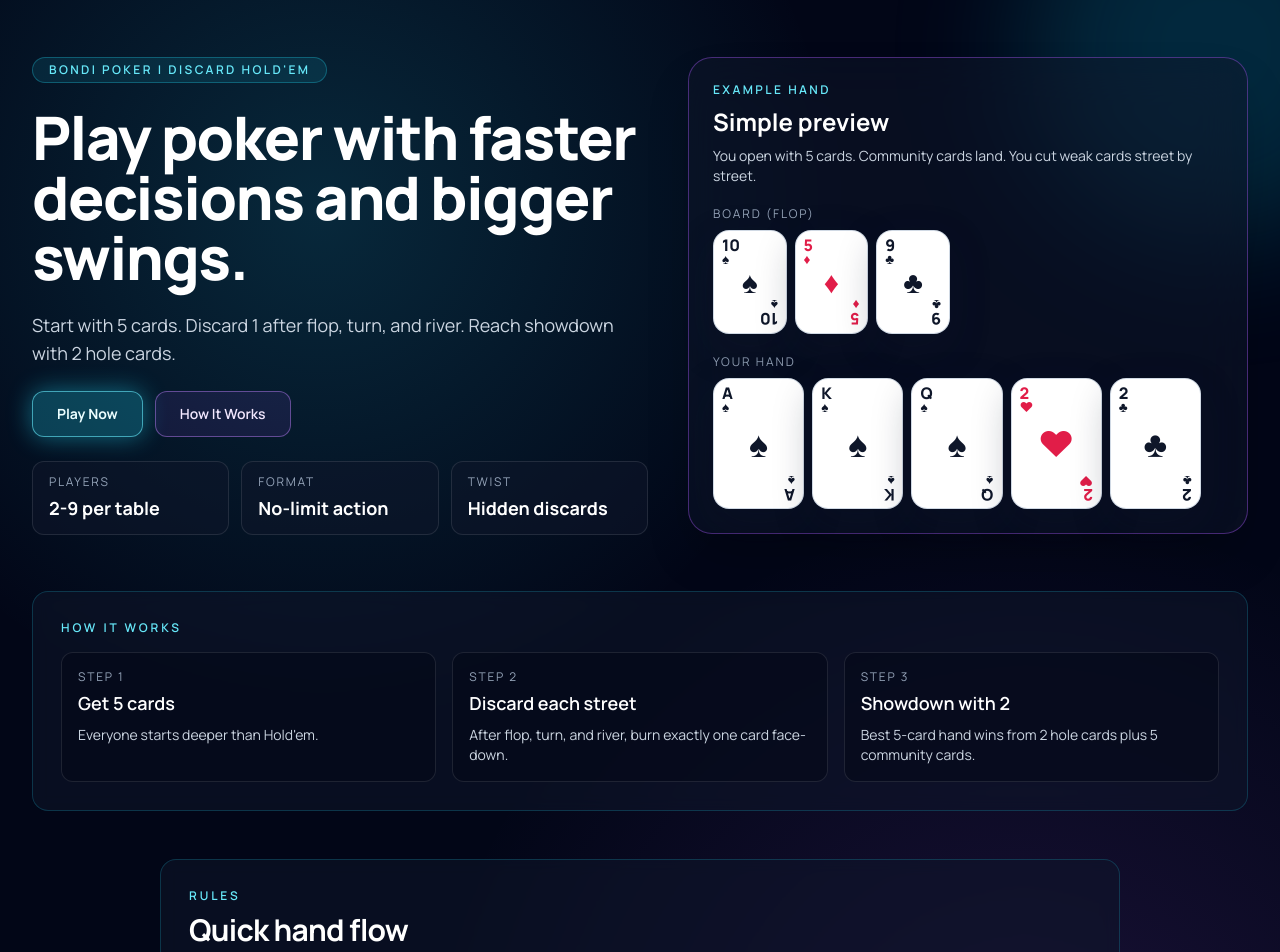
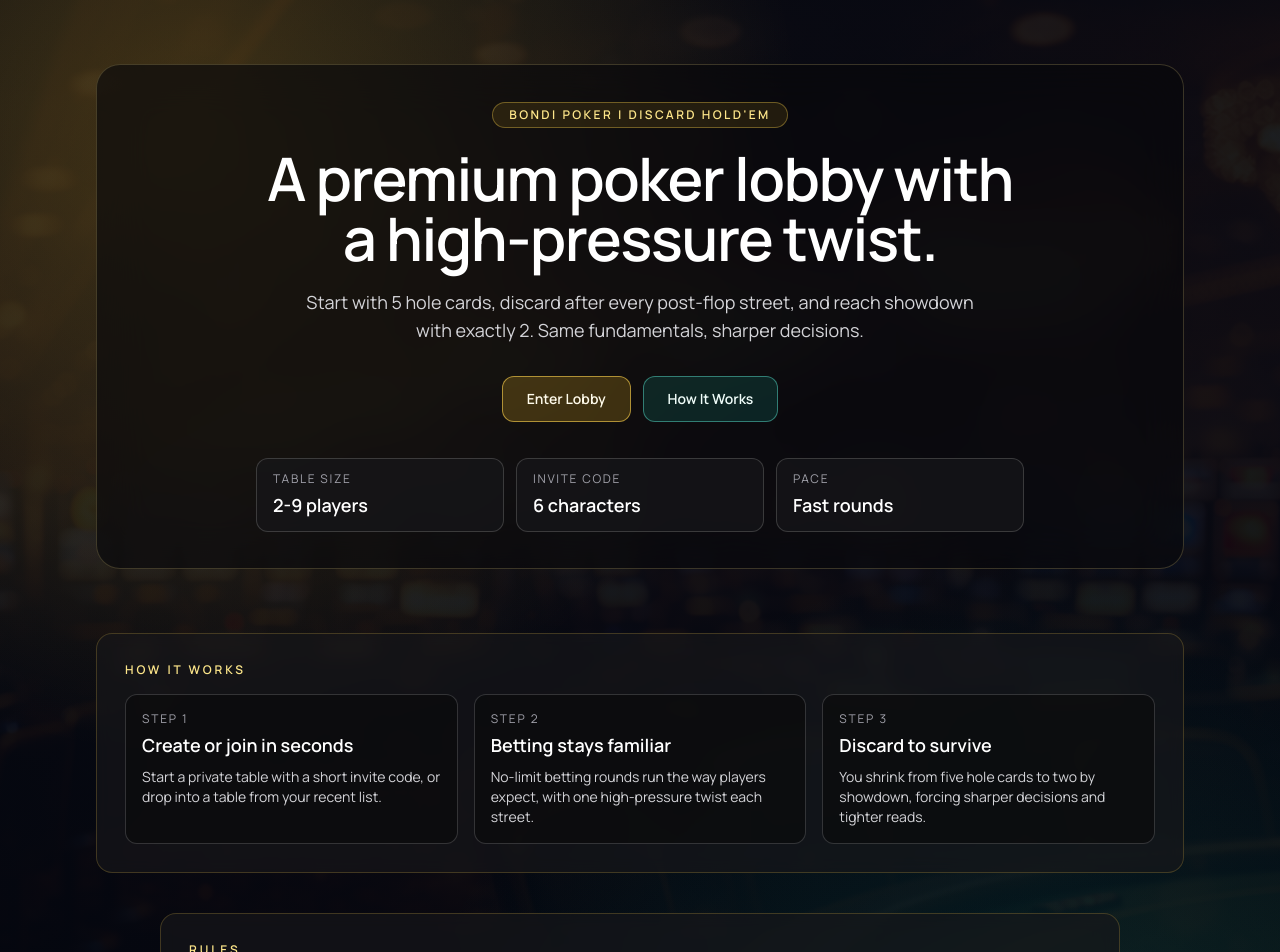
Before and after one commit to alexpiatek/PDH, a Next.js app in the folder apps/web/: page / in a window 1280 px wide. Shown: the top 952 px of the page. Built offline with nearby package versions, Linux system fonts and the light colour scheme.

Commit message:
feat(web): re-theme landing page to match lobby style

```diff
--- a/apps/web/components/HeroSection.tsx
+++ b/apps/web/components/HeroSection.tsx
@@ -1,226 +1,122 @@
-type Suit = 'S' | 'H' | 'D' | 'C';
-
-type PokerCard = {
-  id: string;
-  rank: string;
-  suit: Suit;
-};
-
-type CardProps = {
-  card: PokerCard;
-  compact?: boolean;
-};
-
-const HERO_HAND: PokerCard[] = [
-  { id: 'AS', rank: 'A', suit: 'S' },
-  { id: 'KS', rank: 'K', suit: 'S' },
-  { id: 'QS', rank: 'Q', suit: 'S' },
-  { id: '2H', rank: '2', suit: 'H' },
-  { id: '2C', rank: '2', suit: 'C' },
-];
-
-const FLOP: PokerCard[] = [
-  { id: '10S', rank: '10', suit: 'S' },
-  { id: '5D', rank: '5', suit: 'D' },
-  { id: '9C', rank: '9', suit: 'C' },
-];
-
 const RULES = [
-  '2-9 players, standard 52-card deck.',
-  'Every player starts with 5 private cards.',
+  '2-9 players at each table.',
+  'Deal 5 private cards to every active player.',
   'After flop, turn, and river, each player discards exactly 1 card.',
-  'Showdown uses exactly 2 hole cards and 5 community cards.',
-  'Discards stay hidden for the full hand.',
+  'Discards remain hidden until the hand ends.',
+  'Showdown uses exactly 2 hole cards plus 5 board cards.',
 ] as const;
 
-const SUIT_SYMBOL: Record<Suit, string> = {
-  S: '♠',
-  H: '♥',
-  D: '♦',
-  C: '♣',
-};
+const FLOW = [
+  {
+    title: 'Create or join in seconds',
+    body: 'Start a private table with a short invite code, or drop into a table from your recent list.',
+  },
+  {
+    title: 'Betting stays familiar',
+    body: 'No-limit betting rounds run the way players expect, with one high-pressure twist each street.',
+  },
+  {
+    title: 'Discard to survive',
+    body: 'You shrink from five hole cards to two by showdown, forcing sharper decisions and tighter reads.',
+  },
+] as const;
 
-const SUIT_COLOR: Record<Suit, string> = {
-  S: 'text-slate-900',
-  C: 'text-slate-900',
-  H: 'text-rose-600',
-  D: 'text-rose-600',
-};
-
-function Card({ card, compact = false }: CardProps) {
-  const suitSymbol = SUIT_SYMBOL[card.suit];
-  const suitColor = SUIT_COLOR[card.suit];
-
-  return (
-    <div
-      className={[
-        'relative rounded-2xl border border-slate-300/90 bg-white text-slate-900 shadow-[0_14px_38px_rgba(15,23,42,0.28)]',
-        compact
-          ? 'h-[5.8rem] w-[4.15rem] sm:h-[6.5rem] sm:w-[4.6rem]'
-          : 'h-[7.2rem] w-[5rem] sm:h-[8.2rem] sm:w-[5.7rem]',
-      ].join(' ')}
-    >
-      <div
-        className={[
-          'absolute left-2 top-1.5 text-[1rem] leading-none font-extrabold',
-          suitColor,
-        ].join(' ')}
-      >
-        <div>{card.rank}</div>
-        <div className="text-[0.85rem]">{suitSymbol}</div>
-      </div>
-
-      <div
-        className={[
-          'absolute left-1/2 top-1/2 -translate-x-1/2 -translate-y-1/2 font-black leading-none',
-          compact ? 'text-3xl' : 'text-4xl',
-          suitColor,
-        ].join(' ')}
-      >
-        {suitSymbol}
-      </div>
-
-      <div
-        className={[
-          'absolute bottom-1.5 right-2 rotate-180 text-[1rem] leading-none font-extrabold',
-          suitColor,
-        ].join(' ')}
-      >
-        <div>{card.rank}</div>
-        <div className="text-[0.85rem]">{suitSymbol}</div>
-      </div>
-    </div>
-  );
-}
+const STATS = [
+  { label: 'Table Size', value: '2-9 players' },
+  { label: 'Invite Code', value: '6 characters' },
+  { label: 'Pace', value: 'Fast rounds' },
+] as const;
 
 export default function HeroSection() {
   return (
-    <section className="relative isolate overflow-hidden bg-slate-950 text-slate-100">
+    <section className="relative isolate overflow-hidden text-zinc-100">
       <div className="pointer-events-none absolute inset-0">
-        <div className="absolute -top-36 right-[-8rem] h-[24rem] w-[24rem] rounded-full bg-cyan-500/20 blur-3xl" />
-        <div className="absolute -bottom-44 left-[-7rem] h-[22rem] w-[22rem] rounded-full bg-purple-500/20 blur-3xl" />
-        <div className="absolute inset-0 bg-[radial-gradient(circle_at_25%_15%,rgba(34,211,238,0.17),transparent_34%),radial-gradient(circle_at_80%_80%,rgba(168,85,247,0.15),transparent_40%)]" />
+        <div
+          className="absolute inset-0 bg-cover bg-center opacity-35"
+          style={{ backgroundImage: "url('/Casino floor background.png')" }}
+        />
+        <div className="absolute inset-0 bg-[radial-gradient(circle_at_15%_10%,rgba(251,191,36,0.22),transparent_36%),radial-gradient(circle_at_82%_85%,rgba(20,184,166,0.16),transparent_42%),linear-gradient(180deg,rgba(6,10,20,0.72),rgba(3,6,14,0.92))]" />
       </div>
 
-      <div className="relative mx-auto max-w-7xl px-4 py-14 sm:px-6 lg:px-8">
-        <div className="grid items-center gap-10 lg:grid-cols-[1.1fr_1fr]">
-          <div className="space-y-6">
-            <p className="inline-flex items-center rounded-full border border-cyan-400/30 bg-cyan-400/10 px-4 py-1 text-xs font-semibold uppercase tracking-[0.2em] text-cyan-300">
+      <div className="relative mx-auto max-w-6xl px-4 py-16 sm:px-6 lg:px-8">
+        <div className="rounded-3xl border border-amber-200/20 bg-zinc-950/65 p-6 text-center backdrop-blur-xl sm:p-9">
+          <p className="inline-flex items-center rounded-full border border-amber-300/35 bg-amber-400/10 px-4 py-1 text-xs font-semibold uppercase tracking-[0.2em] text-amber-200">
             Bondi Poker | Discard Hold&apos;em
           </p>
 
-            <h1 className="max-w-2xl text-4xl font-black leading-[0.95] tracking-tight text-white sm:text-5xl lg:text-6xl">
-              Play poker with faster decisions and bigger swings.
+          <h1 className="mx-auto mt-5 max-w-3xl font-[var(--font-display)] text-4xl font-semibold leading-[0.95] tracking-tight text-white sm:text-5xl lg:text-6xl">
+            A premium poker lobby with a high-pressure twist.
           </h1>
 
-            <p className="max-w-2xl text-base text-slate-300 sm:text-lg">
-              Start with 5 cards. Discard 1 after flop, turn, and river. Reach showdown with 2
-              hole cards.
+          <p className="mx-auto mt-5 max-w-2xl text-base text-zinc-300 sm:text-lg">
+            Start with 5 hole cards, discard after every post-flop street, and reach showdown with
+            exactly 2. Same fundamentals, sharper decisions.
           </p>
 
-            <div className="flex flex-wrap gap-3">
+          <div className="mt-8 flex flex-wrap justify-center gap-3">
             <a
               href="/play"
-                className="inline-flex items-center justify-center rounded-xl border border-cyan-300/60 bg-cyan-400/25 px-6 py-3 text-sm font-bold text-cyan-50 shadow-[0_0_24px_rgba(34,211,238,0.45)] transition hover:shadow-[0_0_34px_rgba(34,211,238,0.65)]"
+              className="inline-flex items-center justify-center rounded-xl border border-amber-300/60 bg-amber-400/20 px-6 py-3 text-sm font-semibold text-amber-50 transition hover:bg-amber-400/30"
             >
-                Play Now
+              Enter Lobby
             </a>
             <a
               href="#how-it-works"
-                className="inline-flex items-center justify-center rounded-xl border border-purple-400/45 bg-purple-500/10 px-6 py-3 text-sm font-semibold text-purple-100 transition hover:bg-purple-500/20"
+              className="inline-flex items-center justify-center rounded-xl border border-teal-300/45 bg-teal-500/15 px-6 py-3 text-sm font-semibold text-teal-50 transition hover:bg-teal-500/25"
             >
               How It Works
             </a>
           </div>
 
-            <div className="grid max-w-2xl gap-3 sm:grid-cols-3">
-              <div className="rounded-xl border border-white/10 bg-slate-900/55 px-4 py-3">
-                <p className="text-xs uppercase tracking-[0.14em] text-slate-400">Players</p>
-                <p className="mt-1 text-lg font-bold text-white">2-9 per table</p>
+          <div className="mx-auto mt-9 grid max-w-3xl gap-3 sm:grid-cols-3">
+            {STATS.map((item) => (
+              <div
+                key={item.label}
+                className="rounded-xl border border-zinc-300/20 bg-zinc-900/70 px-4 py-3 text-left"
+              >
+                <p className="text-xs uppercase tracking-[0.14em] text-zinc-400">{item.label}</p>
+                <p className="mt-1 text-lg font-semibold text-white">{item.value}</p>
               </div>
-              <div className="rounded-xl border border-white/10 bg-slate-900/55 px-4 py-3">
-                <p className="text-xs uppercase tracking-[0.14em] text-slate-400">Format</p>
-                <p className="mt-1 text-lg font-bold text-white">No-limit action</p>
-              </div>
-              <div className="rounded-xl border border-white/10 bg-slate-900/55 px-4 py-3">
-                <p className="text-xs uppercase tracking-[0.14em] text-slate-400">Twist</p>
-                <p className="mt-1 text-lg font-bold text-white">Hidden discards</p>
+            ))}
           </div>
         </div>
       </div>
 
-          <div className="rounded-3xl border border-purple-500/40 bg-slate-900/50 p-5 shadow-2xl backdrop-blur-xl sm:p-6">
-            <p className="text-xs font-semibold uppercase tracking-[0.2em] text-cyan-300">
-              Example Hand
-            </p>
-            <h2 className="mt-2 text-2xl font-bold text-white">Simple preview</h2>
-            <p className="mt-2 text-sm text-slate-300">
-              You open with 5 cards. Community cards land. You cut weak cards street by street.
-            </p>
-
-            <div className="mt-5">
-              <p className="text-xs uppercase tracking-[0.16em] text-slate-400">Board (Flop)</p>
-              <div className="mt-2 flex gap-2">
-                {FLOP.map((card) => (
-                  <Card key={card.id} card={card} compact />
-                ))}
-              </div>
-            </div>
-
-            <div className="mt-5">
-              <p className="text-xs uppercase tracking-[0.16em] text-slate-400">Your Hand</p>
-              <div className="mt-2 flex flex-wrap gap-2">
-                {HERO_HAND.map((card) => (
-                  <Card key={card.id} card={card} />
-                ))}
-              </div>
-            </div>
-          </div>
-        </div>
-      </div>
-
-      <div id="how-it-works" className="relative mx-auto max-w-7xl px-4 pb-12 sm:px-6 lg:px-8">
-        <div className="rounded-2xl border border-cyan-400/20 bg-slate-900/55 p-5 backdrop-blur sm:p-7">
-          <p className="text-xs font-semibold uppercase tracking-[0.24em] text-cyan-300">
+      <div id="how-it-works" className="relative mx-auto max-w-6xl px-4 pb-10 sm:px-6 lg:px-8">
+        <div className="rounded-2xl border border-amber-300/20 bg-zinc-900/65 p-5 backdrop-blur sm:p-7">
+          <p className="text-xs font-semibold uppercase tracking-[0.24em] text-amber-200">
             How It Works
           </p>
           <div className="mt-4 grid gap-4 md:grid-cols-3">
-            <div className="rounded-xl border border-white/10 bg-slate-950/50 p-4">
-              <p className="text-xs uppercase tracking-[0.15em] text-slate-400">Step 1</p>
-              <h3 className="mt-1 text-lg font-semibold text-white">Get 5 cards</h3>
-              <p className="mt-2 text-sm text-slate-300">Everyone starts deeper than Hold&apos;em.</p>
+            {FLOW.map((step, index) => (
+              <div
+                key={step.title}
+                className="rounded-xl border border-zinc-300/20 bg-zinc-950/60 p-4"
+              >
+                <p className="text-xs uppercase tracking-[0.15em] text-zinc-400">Step {index + 1}</p>
+                <h3 className="mt-1 font-[var(--font-display)] text-lg font-semibold text-white">
+                  {step.title}
+                </h3>
+                <p className="mt-2 text-sm text-zinc-300">{step.body}</p>
               </div>
-            <div className="rounded-xl border border-white/10 bg-slate-950/50 p-4">
-              <p className="text-xs uppercase tracking-[0.15em] text-slate-400">Step 2</p>
-              <h3 className="mt-1 text-lg font-semibold text-white">Discard each street</h3>
-              <p className="mt-2 text-sm text-slate-300">
-                After flop, turn, and river, burn exactly one card face-down.
-              </p>
-            </div>
-            <div className="rounded-xl border border-white/10 bg-slate-950/50 p-4">
-              <p className="text-xs uppercase tracking-[0.15em] text-slate-400">Step 3</p>
-              <h3 className="mt-1 text-lg font-semibold text-white">Showdown with 2</h3>
-              <p className="mt-2 text-sm text-slate-300">
-                Best 5-card hand wins from 2 hole cards plus 5 community cards.
-              </p>
-            </div>
+            ))}
           </div>
         </div>
       </div>
 
       <div id="rules" className="relative mx-auto max-w-5xl px-4 pb-20 sm:px-6 lg:px-8">
-        <div className="rounded-2xl border border-cyan-400/20 bg-slate-900/55 p-5 backdrop-blur sm:p-7">
-          <p className="text-xs font-semibold uppercase tracking-[0.24em] text-cyan-300">Rules</p>
-          <h2 className="mt-2 text-2xl font-bold tracking-tight text-white sm:text-3xl">
-            Quick hand flow
+        <div className="rounded-2xl border border-amber-300/20 bg-zinc-900/65 p-5 backdrop-blur sm:p-7">
+          <p className="text-xs font-semibold uppercase tracking-[0.24em] text-amber-200">Rules</p>
+          <h2 className="mt-2 font-[var(--font-display)] text-2xl font-semibold tracking-tight text-white sm:text-3xl">
+            Quick Hand Flow
           </h2>
-          <ol className="mt-5 space-y-3 text-sm text-slate-200 sm:text-base">
+          <ol className="mt-5 space-y-3 text-sm text-zinc-200 sm:text-base">
             {RULES.map((rule, index) => (
               <li
                 key={rule}
-                className="grid grid-cols-[1.8rem_1fr] items-start gap-3 rounded-lg border border-white/10 bg-slate-950/50 px-4 py-3 leading-relaxed"
+                className="grid grid-cols-[1.8rem_1fr] items-start gap-3 rounded-lg border border-zinc-300/20 bg-zinc-950/60 px-4 py-3 leading-relaxed"
               >
-                <span className="inline-flex h-7 w-7 items-center justify-center rounded-full border border-cyan-300/40 bg-cyan-400/10 text-xs font-bold text-cyan-200">
+                <span className="inline-flex h-7 w-7 items-center justify-center rounded-full border border-amber-300/40 bg-amber-400/10 text-xs font-bold text-amber-100">
                   {index + 1}
                 </span>
                 <span>{rule}</span>
```
Lines whose indentation alone changed are shown as unchanged.
